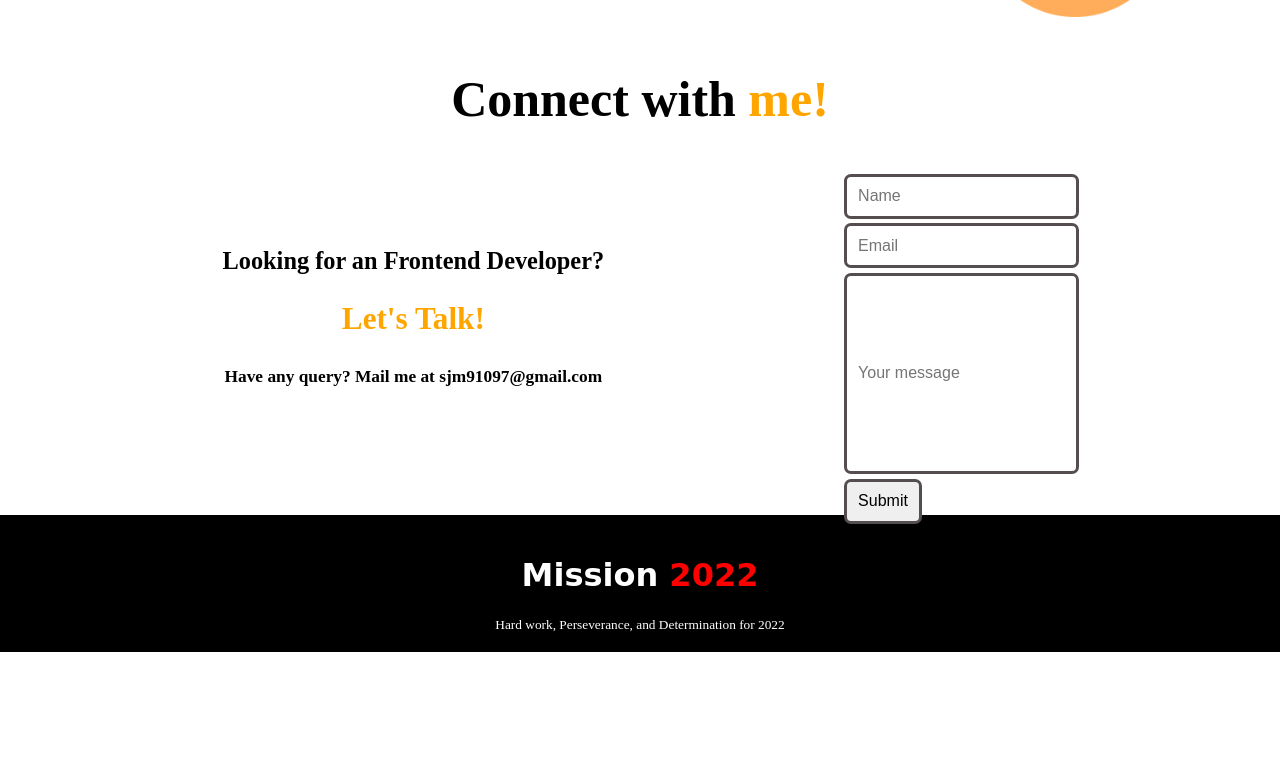
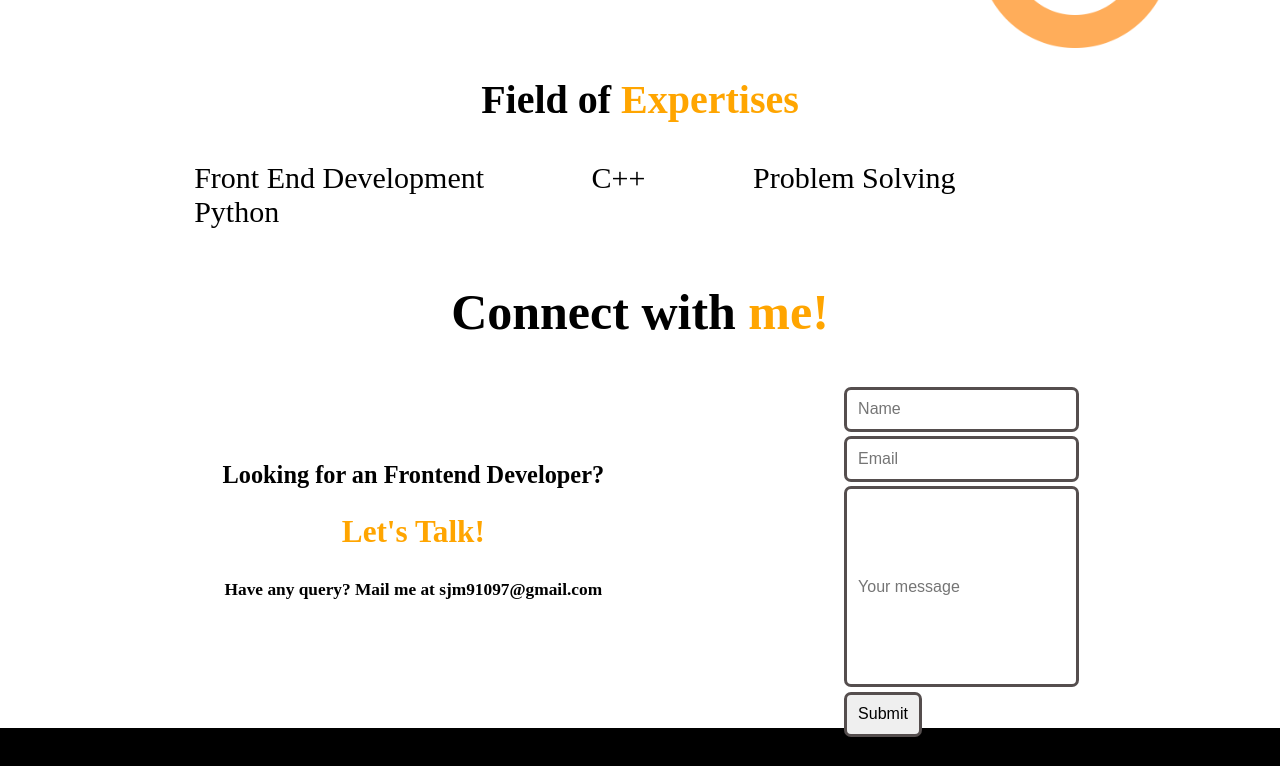
Before and after one commit to SJMormo/mission-2022-assignment-01, a plain HTML site: page index.html in a window 1280 px wide. Shown: the part 1854-2620 px from the top of the page. Before the commit the page ends 2506 px from the top, so only its background shows below. Drawn offline with Linux system fonts and the light colour scheme; a web font is replaced by a local one.

Commit message:
Field of expertises added

```diff
--- a/index.html
+++ b/index.html
@@ -142,6 +142,16 @@
     </section>
 
     <section class="ultimate-padding">
+        <h1 class="some-h1-tags">Field of <span class="orange-color">Expertises</span></h1>
+        <ul>
+            <li>Front End Development</li>
+            <li>C++</li>
+            <li>Problem Solving</li>
+            <li>Python</li>
+        </ul>
+    </section>
+
+    <section class="ultimate-padding">
         <h1 class="center-h1">Connect with <span class="orange-color">me!</span></h1>
         <div class="flexible-items justify">
             <div class="connect-with-me-section">
--- a/style.css
+++ b/style.css
@@ -71,9 +71,10 @@ p {
 }
 
 .some-h1-tags {
-    font-size: 30px;
+    font-size: 40px;
     font-weight: 800;
     line-height: 35%;
+    text-align: center;
 }
 
 .card-item img {
@@ -169,3 +170,15 @@ input {
     font-size: 1.3em;
     padding-top: 5%;
 }
+
+ul {
+    margin-top: 5%;
+    margin-bottom: 5%;
+}
+
+li {
+    display: inline;
+    margin: 5%;
+    font-size: 30px;
+    font-weight: 450;
+}
```
